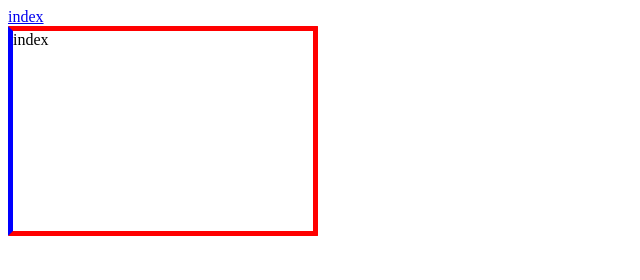
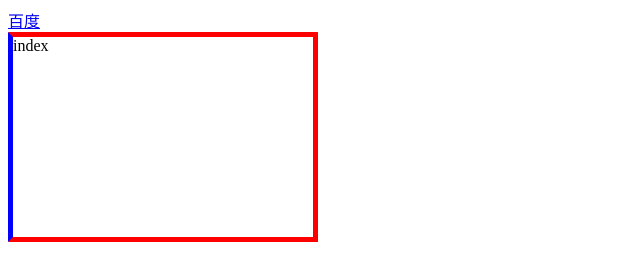
Before and after one commit to WangJuYan/wjyTest, a website built with webpack: page src/index.html in a window 1280 px wide. Shown: the whole page, without its empty margins (0-640 px from the left). Built offline with nearby package versions, Linux system fonts and the light colour scheme.

Commit message:
update 5

```diff
--- a/src/index.html
+++ b/src/index.html
@@ -7,7 +7,7 @@
   <title>Document</title>
 </head>
 <body>
-  <a href="./index.html">index</a>
+  <a href="http://www.baidu.com">百度</a>
   <div class="test">
     index
   </div>
```
Also changed, not shown: package.json (+0 -11 lines), src/test/index.test.js (+3 -3 lines), .travis.yml.
